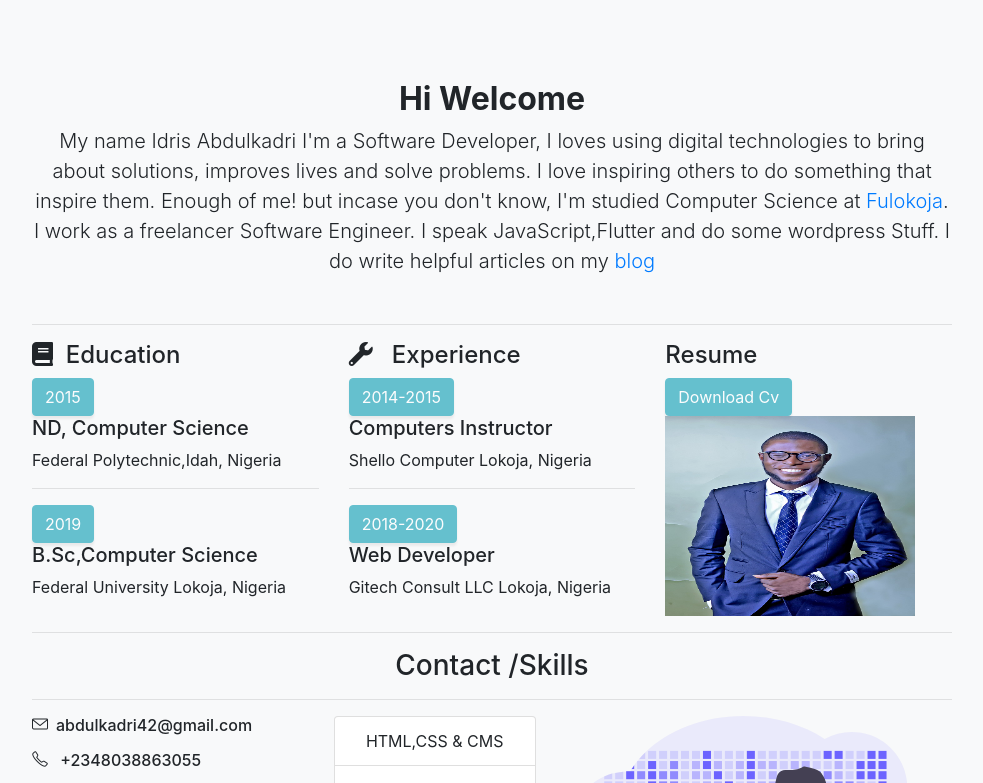
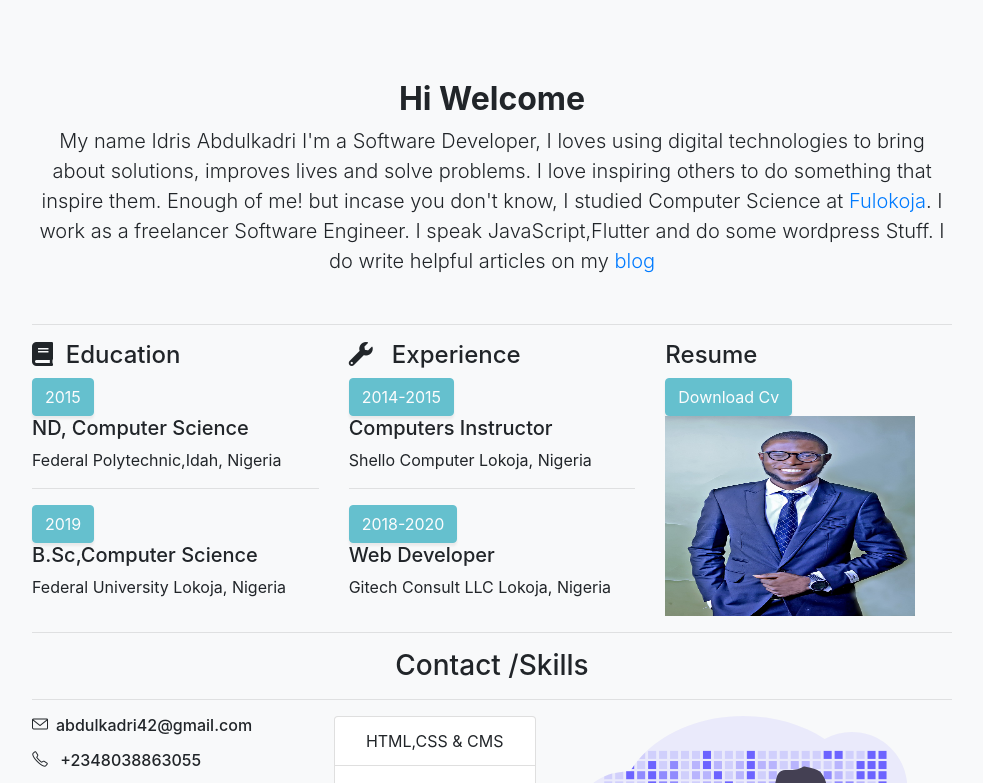
Before and after one commit to kadrikondi/kadrikondi.github.io, a website with bundled scripts: page index.html in a window 1280 px wide. Shown: the part 840-1623 px from the top of the page, without its empty margins (148-1131 px from the left). Built offline with nearby package versions, Linux system fonts and the light colour scheme; files whose address does not match are found by name.

Commit message:
correct spelling

```diff
--- a/index.html
+++ b/index.html
@@ -181,7 +181,7 @@
               My name Idris Abdulkadri I'm a Software Developer, I loves using
               digital technologies to bring about solutions, improves lives and solve problems. I
               love inspiring others to do something that inspire them. Enough of
-              me! but incase you don't know, I'm studied Computer Science at
+              me! but incase you don't know, I studied Computer Science at
               <a href="https://fulokoja.edu.ng/"> Fulokoja</a>. I work as a
               freelancer Software Engineer. I speak JavaScript,Flutter and do some
               wordpress Stuff. I do write helpful articles on my
```
